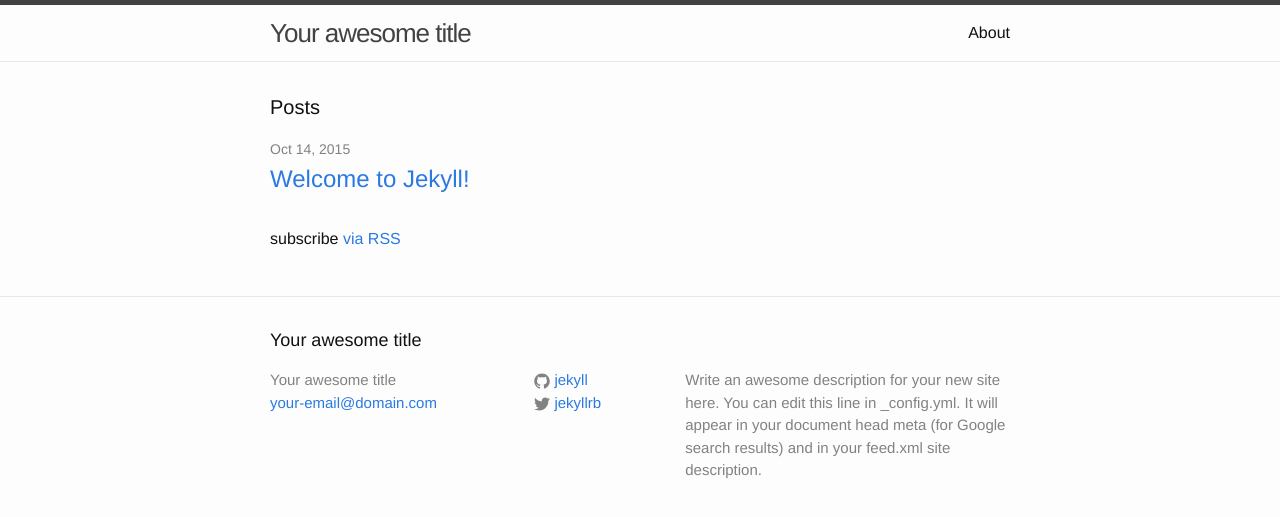
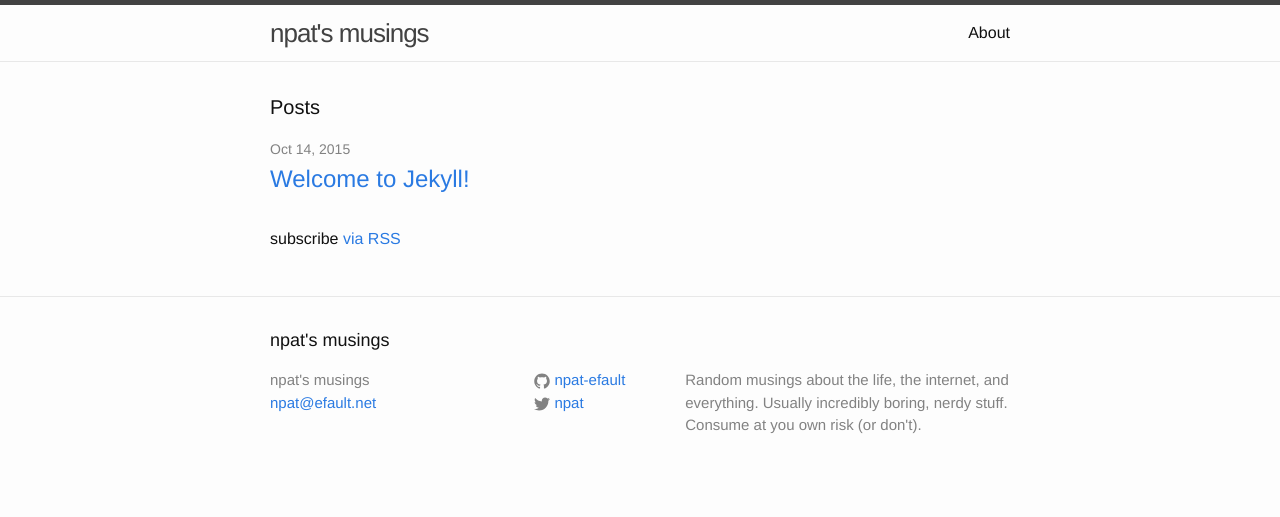
Before and after one commit to npat-efault/npat-efault.github.io, a Jekyll site: the page built from index.html, in a window 1280 px wide. Shown: the top 517 px of the page. Built offline with Jekyll 4.4.1, drawn with Linux system fonts in a browser that asks for light colours.

Commit message:
Abouut, email and stuff.

```diff
--- a/_config.yml
+++ b/_config.yml
@@ -1,14 +1,13 @@
 # Site settings
-title: Your awesome title
-email: your-email@domain.com
+title: npat's musings
+email: npat@efault.net
 description: > # this means to ignore newlines until "baseurl:"
-  Write an awesome description for your new site here. You can edit this
-  line in _config.yml. It will appear in your document head meta (for
-  Google search results) and in your feed.xml site description.
+  Random musings about the life, the internet, and everything. Usually
+  incredibly boring, nerdy stuff. Consume at you own risk (or don't).
 baseurl: "" # the subpath of your site, e.g. /blog/
-url: "http://yourdomain.com" # the base hostname & protocol for your site
-twitter_username: jekyllrb
-github_username:  jekyll
+url: "http://npat-efault.github.io" # the base hostname & protocol for your site
+twitter_username: npat
+github_username:  npat-efault
 
 # Build settings
 markdown: kramdown
```
